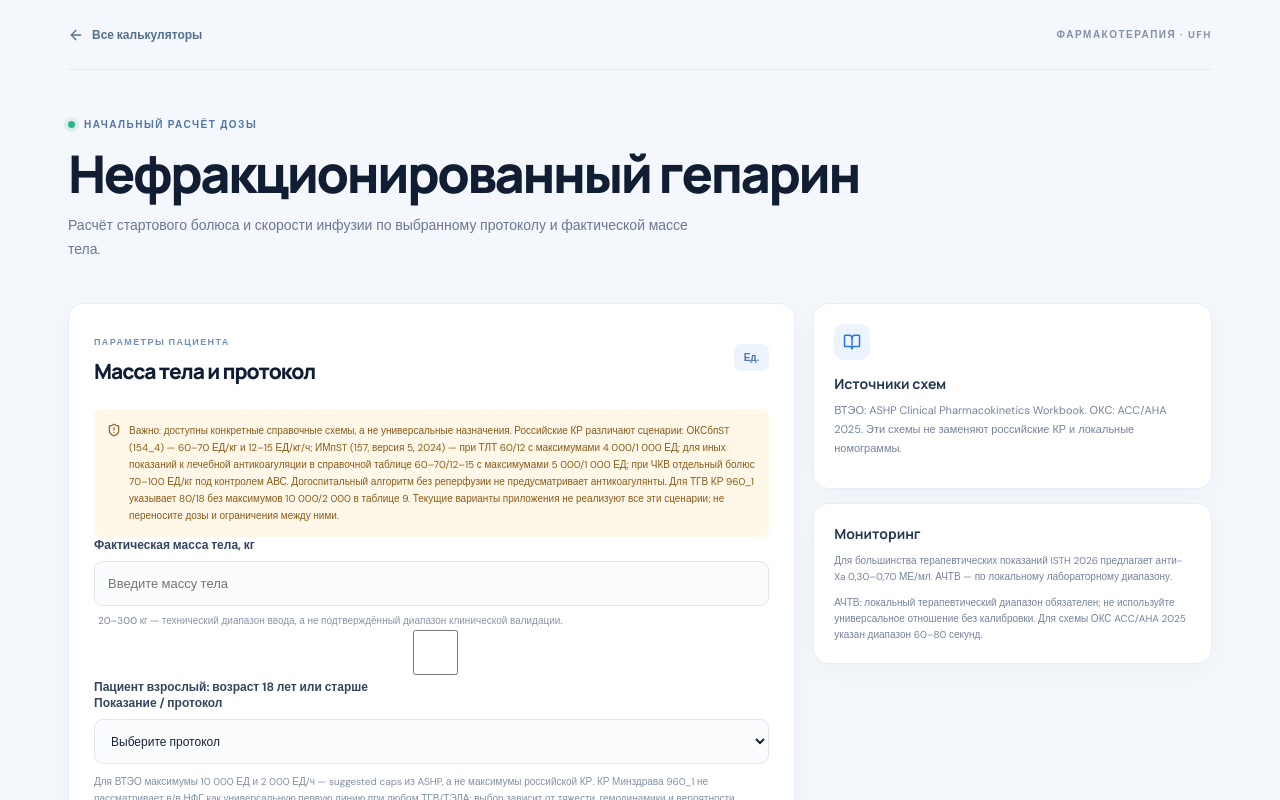
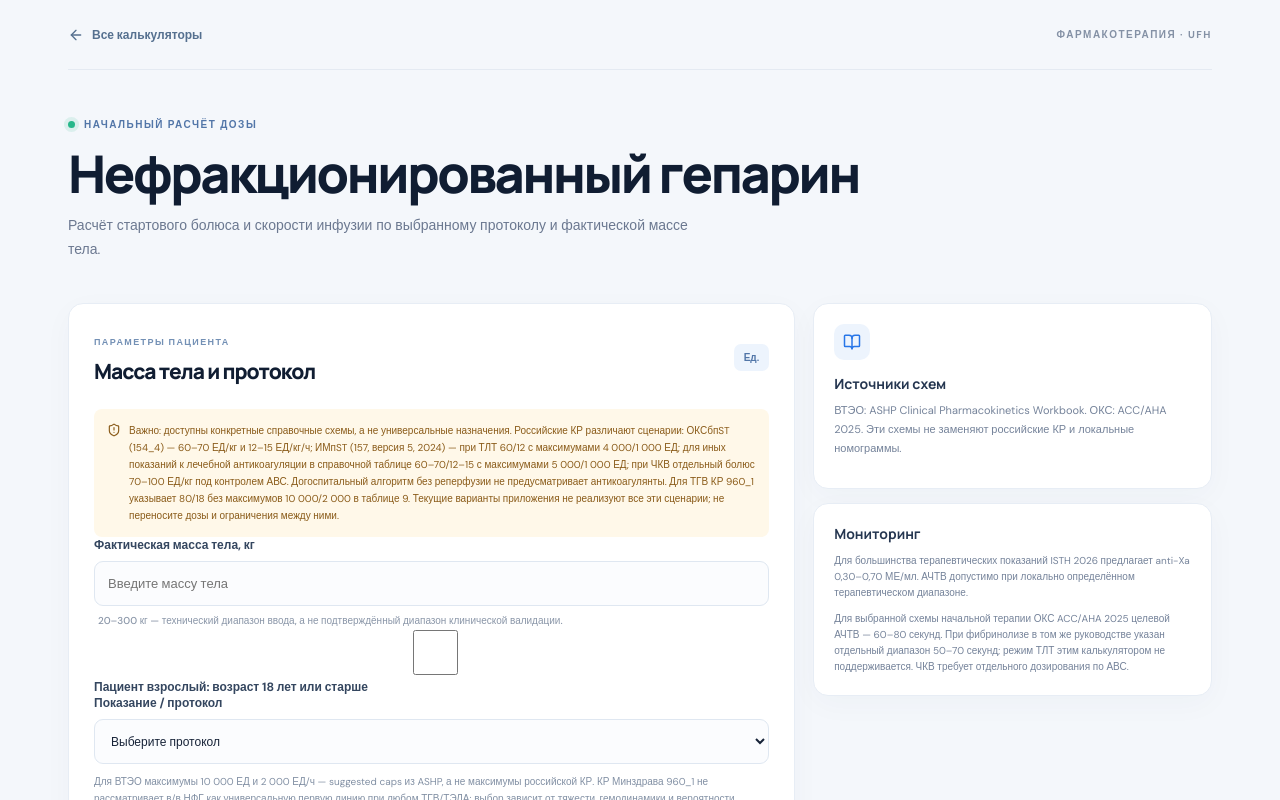
Before and after one commit to Whiterx/medcalc-pro-next, a React (Vite) app: page /medcalc-pro-next/calculators/unfractionated-heparin in a window 1280 px wide. Shown: the top 800 px of the page. Built offline with nearby package versions, Linux system fonts and the light colour scheme.

Commit message:
Narrow UFH protocol labels and clarify ACS monitoring context

```diff
--- a/src/calculators/pharmacotherapy/UnfractionatedHeparinCalculator.tsx
+++ b/src/calculators/pharmacotherapy/UnfractionatedHeparinCalculator.tsx
@@ -58,8 +58,8 @@ export default function UnfractionatedHeparinCalculator() {
             <span>Показание / протокол</span>
             <select required value={values.indication} onChange={(event) => updateField('indication', event.target.value as '' | UFHIndication)}>
               <option value="">Выберите протокол</option>
-              <option value="vte">ВТЭО · схема ASHP (80 Ед/кг + 18 Ед/кг/ч; suggested caps)</option>
-              <option value="acs">ОКС · схема ACC/AHA 2025 (60 Ед/кг + 12 Ед/кг/ч)</option>
+              <option value="vte">Подтверждённое ВТЭО · начальная схема ASHP (80 Ед/кг + 18 Ед/кг/ч; suggested caps)</option>
+              <option value="acs">ОКС · начальная терапия ACC/AHA 2025 (60 Ед/кг + 12 Ед/кг/ч; не для ТЛТ/ЧКВ)</option>
             </select>
           </label>
           <p className="field-hint">Для ВТЭО максимумы 10 000 ЕД и 2 000 ЕД/ч — suggested caps из ASHP, а не максимумы российской КР. КР Минздрава 960_1 не рассматривает в/в НФГ как универсальную первую линию при любом ТГВ/ТЭЛА: выбор зависит от тяжести, гемодинамики и вероятности срочного вмешательства; для многих стабильных пациентов предпочтительны другие антикоагулянты. Приложение не определяет показания к в/в НФГ. Для ОКС схема ACC/AHA отличается от диапазонов российской КР и не должна автоматически переноситься на все сценарии ОКС, ТЛТ или ЧКВ. Это только стартовый расчёт; титрование и контроль выполняются по отдельной локальной номограмме. При переходе с другого антикоагулянта нужен отдельный алгоритм.</p>
@@ -72,7 +72,7 @@ export default function UnfractionatedHeparinCalculator() {
         </form>
         <aside className="calculator-aside">
           <div className="info-panel"><div className="info-icon"><BookOpen size={18} /></div><h3>Источники схем</h3><p>ВТЭО: ASHP Clinical Pharmacokinetics Workbook. ОКС: ACC/AHA 2025. Эти схемы не заменяют российские КР и локальные номограммы.</p></div>
-          <div className="threshold-panel"><h3>Мониторинг</h3><p>Для большинства терапевтических показаний ISTH 2026 предлагает анти-Xa 0,30–0,70 МЕ/мл. АЧТВ — по локальному лабораторному диапазону.</p><p>АЧТВ: локальный терапевтический диапазон обязателен; не используйте универсальное отношение без калибровки. Для схемы ОКС ACC/AHA 2025 указан диапазон 60–80 секунд.</p></div>
+          <div className="threshold-panel"><h3>Мониторинг</h3><p>Для большинства терапевтических показаний ISTH 2026 предлагает anti-Xa 0,30–0,70 МЕ/мл. АЧТВ допустимо при локально определённом терапевтическом диапазоне.</p><p>Для выбранной схемы начальной терапии ОКС ACC/AHA 2025 целевой АЧТВ — 60–80 секунд. При фибринолизе в том же руководстве указан отдельный диапазон 50–70 секунд; режим ТЛТ этим калькулятором не поддерживается. ЧКВ требует отдельного дозирования по АВС.</p></div>
         </aside>
       </div>
       {result && (
```
